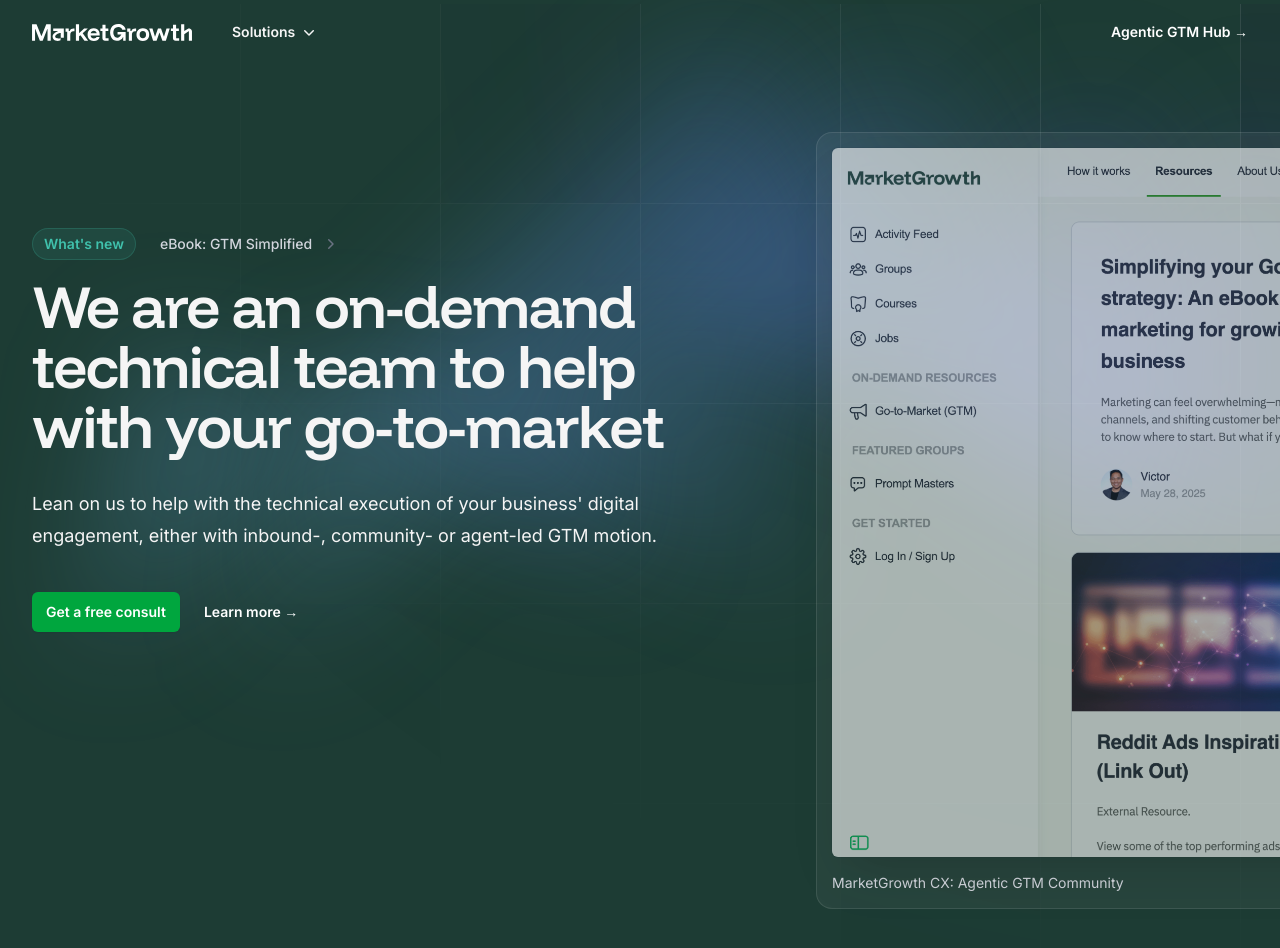
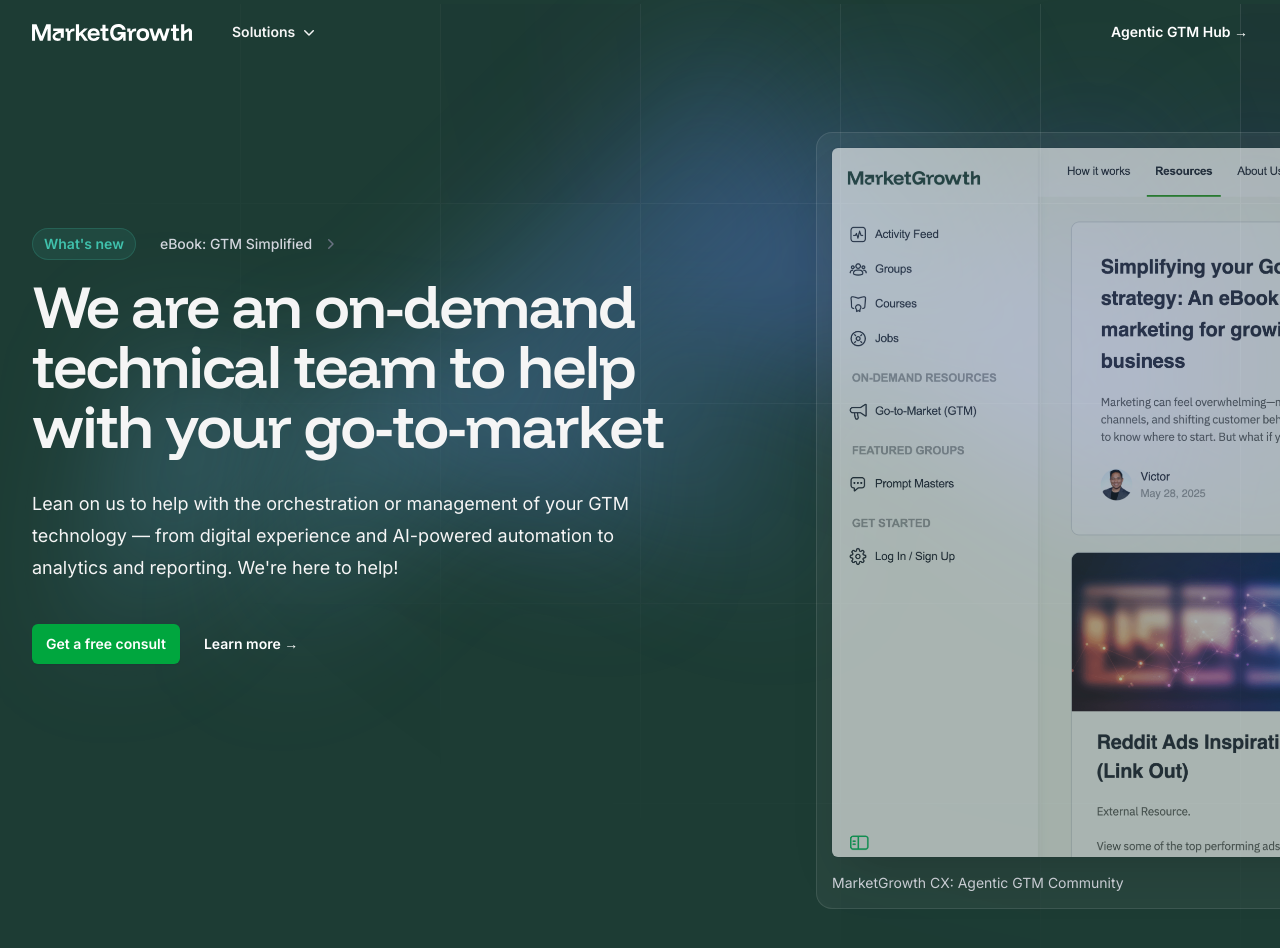
Before and after one commit to growthUx/mgio, a Next.js app: page / in a window 1280 px wide. Shown: the top 948 px of the page. Built offline with nearby package versions, Linux system fonts and the light colour scheme.

Commit message:
Update HomePage.jsx

```diff
--- a/src/app/HomePage.jsx
+++ b/src/app/HomePage.jsx
@@ -115,7 +115,7 @@
                 </a>
               </div>
               <h1 className="font-funnel-display text-4xl font-semibold tracking-tight text-[#F5F5F5] sm:text-6xl">We are an on-demand technical team to help with your go-to-market</h1>
-              <p className="mt-8 text-md max-w-2xl mx-auto text-pretty text-[#F5F5F5] sm:text-lg/8 sm:mx-0 sm:pr-6">Lean on us to help with the technical execution of your business&apos; digital engagement, either with inbound-, community- or agent-led GTM motion.</p>
+              <p className="mt-8 text-md max-w-2xl mx-auto text-pretty text-[#F5F5F5] sm:text-lg/8 sm:mx-0 sm:pr-6">Lean on us to help with the orchestration or management of your GTM technology &mdash;  from digital experience and AI-powered automation to analytics and reporting. We&apos;re here to help!</p>
               <div className="mt-10 flex items-center gap-x-6">
                 <a
                   href="mailto:victor@marketgrowth.io"
```
